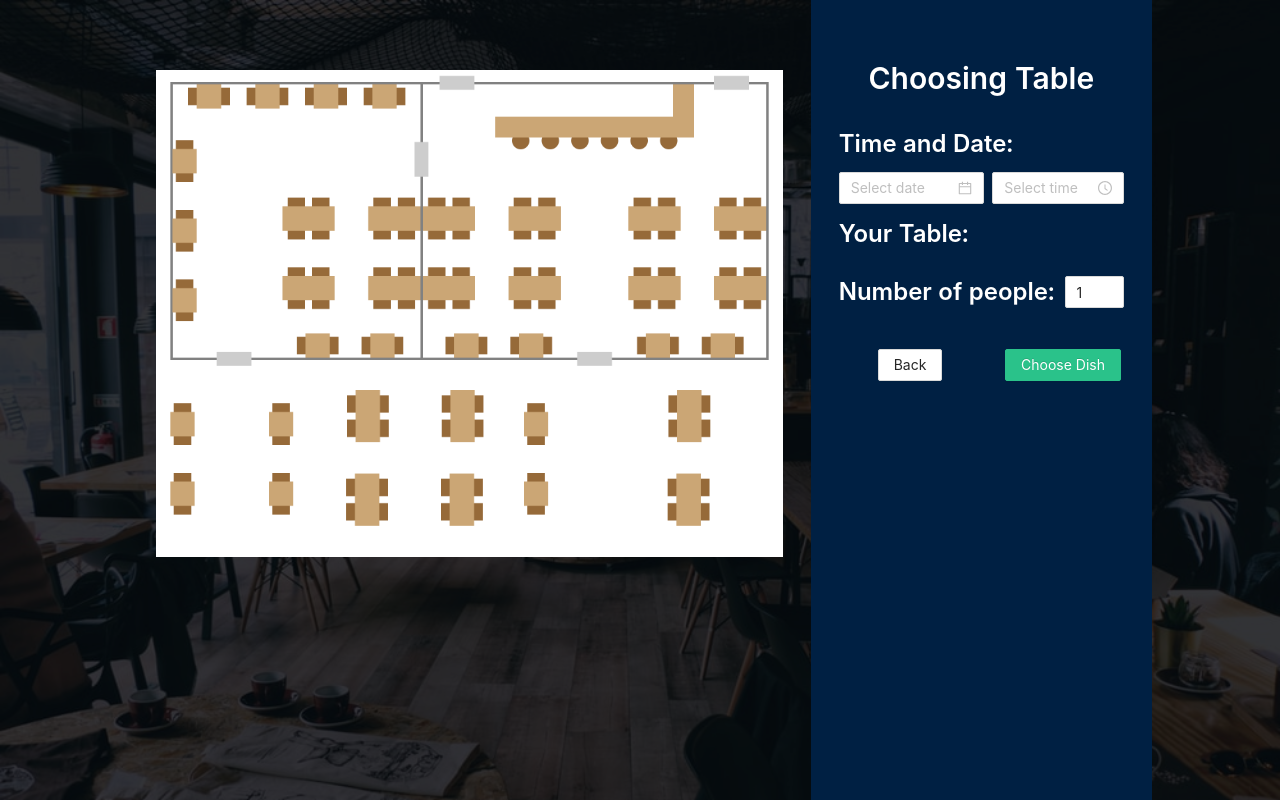
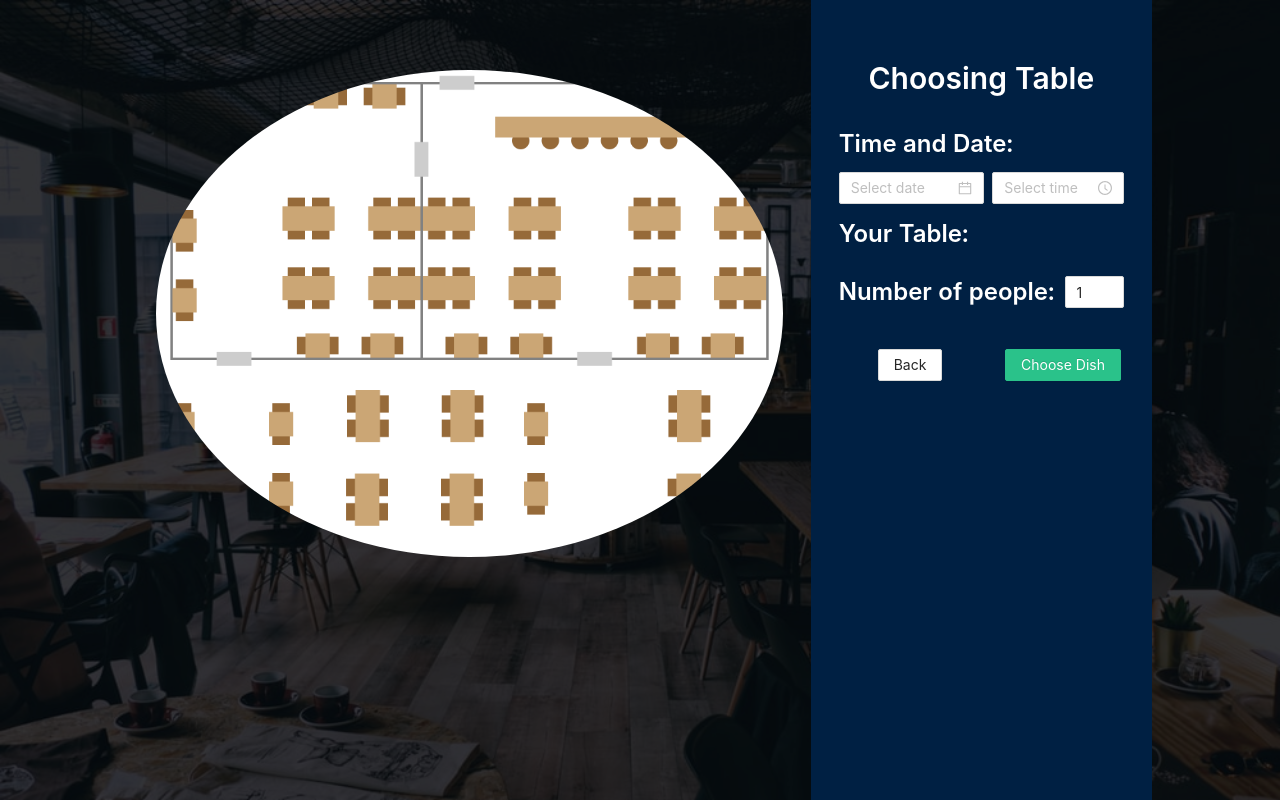
Before and after one commit to minhanh1964/MHD, a Next.js app: page /customer/choose-table in a window 1280 px wide. Built offline with nearby package versions, Linux system fonts and the light colour scheme.

Commit message:
set border radius to 50%

```diff
--- a/styles/utilities.css
+++ b/styles/utilities.css
@@ -32,9 +32,11 @@
 }
 .pt-1 {
     padding-top: 1em!important;
+    border-radius: 50%;
 }
 .pt-05 {
     padding-top: 0.5em!important;
+
 }
 .pb-1 {
     padding-bottom: 1em;
@@ -57,3 +59,7 @@
     margin-left: auto;
     margin-right: auto;
 }
+
+img {
+    border-radius: 50%;
+}
```
